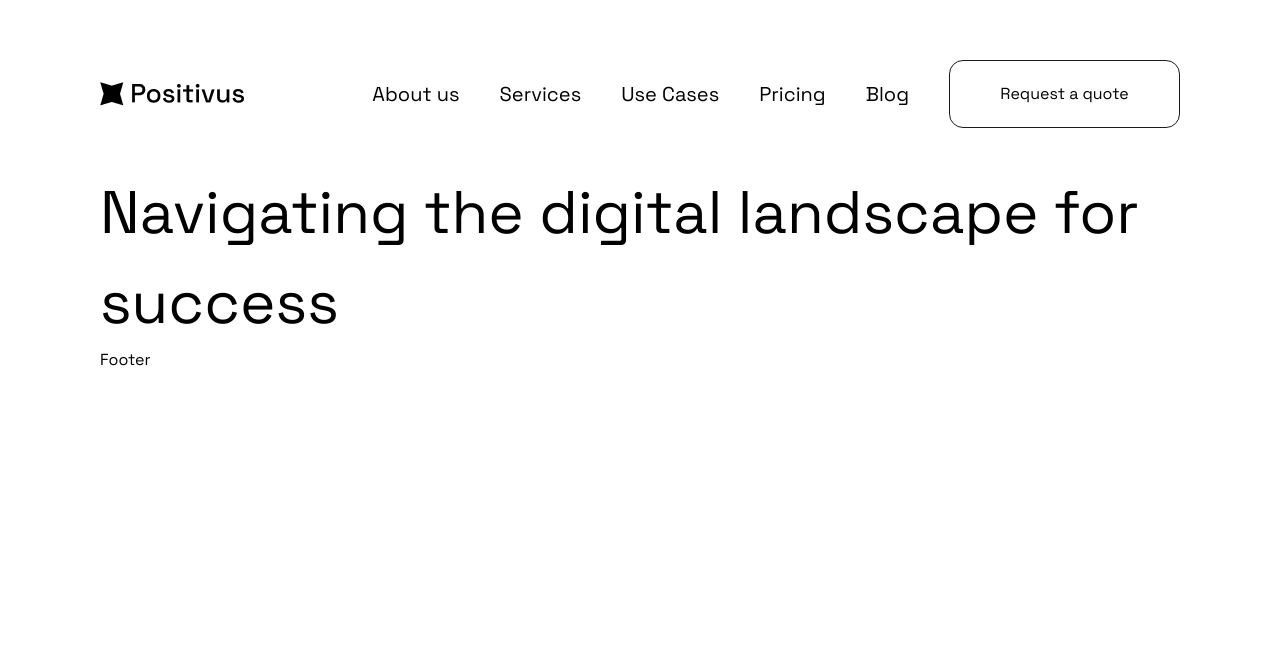
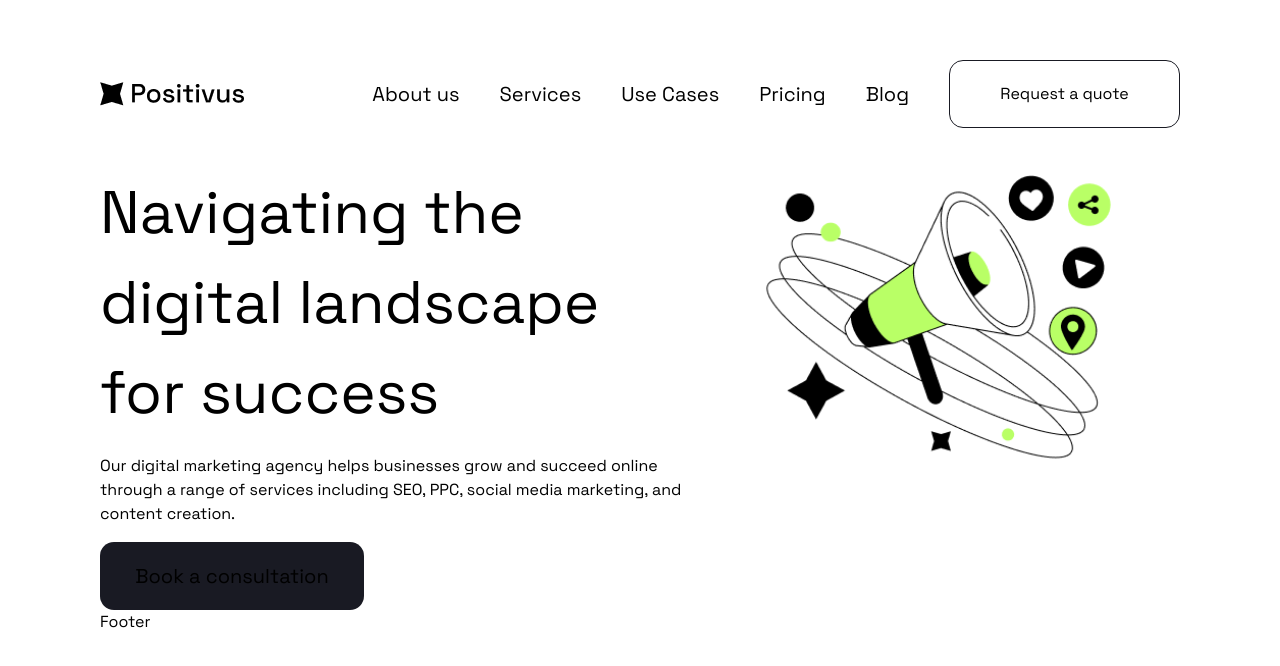
Before and after one commit to imhilla/positivus, a Next.js app in the folder positivus/: page / in a window 1280 px wide. Shown: the top 666 px of the page. Built offline with nearby package versions, Linux system fonts and the light colour scheme.

Commit message:
update styles

```diff
--- a/positivus/src/app/Components/Hero.tsx
+++ b/positivus/src/app/Components/Hero.tsx
@@ -1,12 +1,56 @@
 import useIsMobile from '@/Hooks/resizeHooks'
 import React from 'react'
+import Image from 'next/image'
+import Illustration from '../../../public/Illustration.png'
 
 export default function Hero() {
   const isMobile = useIsMobile()
 
   return (
-    <div style={{ paddingTop: 40 }}>
-      <h1 style={{ fontSize: isMobile ? 30 : 60 }}>Navigating the digital landscape for success</h1>
+    <div style={{ paddingTop: 40 }} className='lg:flex flex-row'>
+      <div>
+        <h1 style={{ fontSize: isMobile ? 30 : 60 }}>Navigating the digital landscape for success</h1>
+        <p className='hidden lg:block mt-4'>
+          Our digital marketing agency helps businesses grow and succeed online through a range of services including SEO, PPC, social media marketing, and content creation.
+        </p>
+        <button
+          className='hidden lg:block mt-4'
+          style={{
+            width: 264,
+            height: 68,
+            backgroundColor: '#191A23',
+            borderRadius: 14,
+            fontSize: 20
+          }}
+        >
+          Book a consultation
+        </button>
+      </div>
+      <div className='pt-4 lg:pt-0 lg:h-3/4 w-full h-full lg:flex items-end justify-center'>
+        <Image
+          className='w-full lg:w-3/4 lg:h-3/4'
+          src={Illustration}
+          alt="logo"
+          unoptimized
+        />
+      </div>
+      <div>
+        <p className='lg:hidden mt-4'>
+          Our digital marketing agency helps businesses grow and succeed online through a range of services including SEO, PPC, social media marketing, and content creation.
+        </p>
+        <button
+          className='lg:hidden mt-4 text-white'
+          style={{
+            width: 264,
+            height: 68,
+            backgroundColor: '#191A23',
+            borderRadius: 14,
+            fontSize: 20,
+          }}
+        >
+          Book a consultation
+        </button>
+      </div>
     </div>
   )
 }
```
Also changed, not shown: positivus/public/Illustration.png (added), 1 other file (tests, documents, lock files or other folders).
